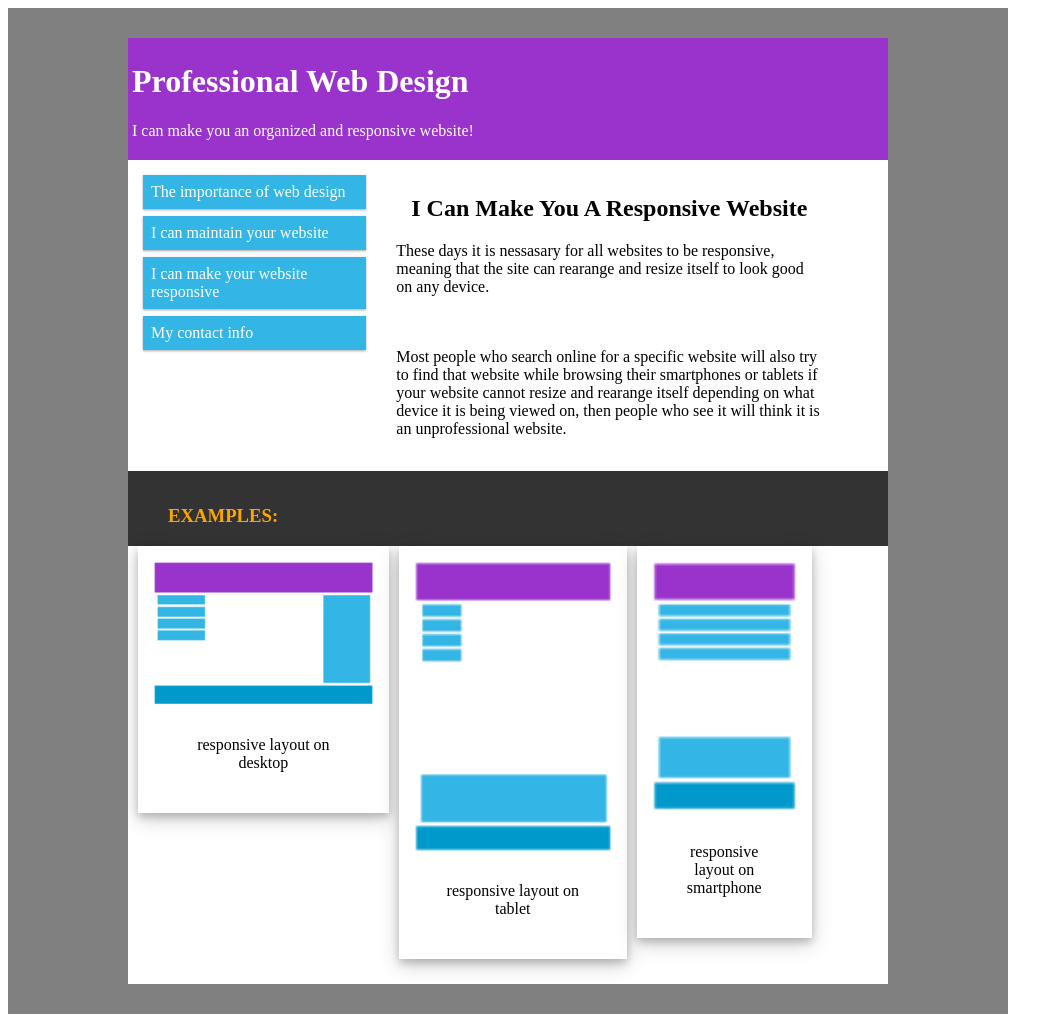
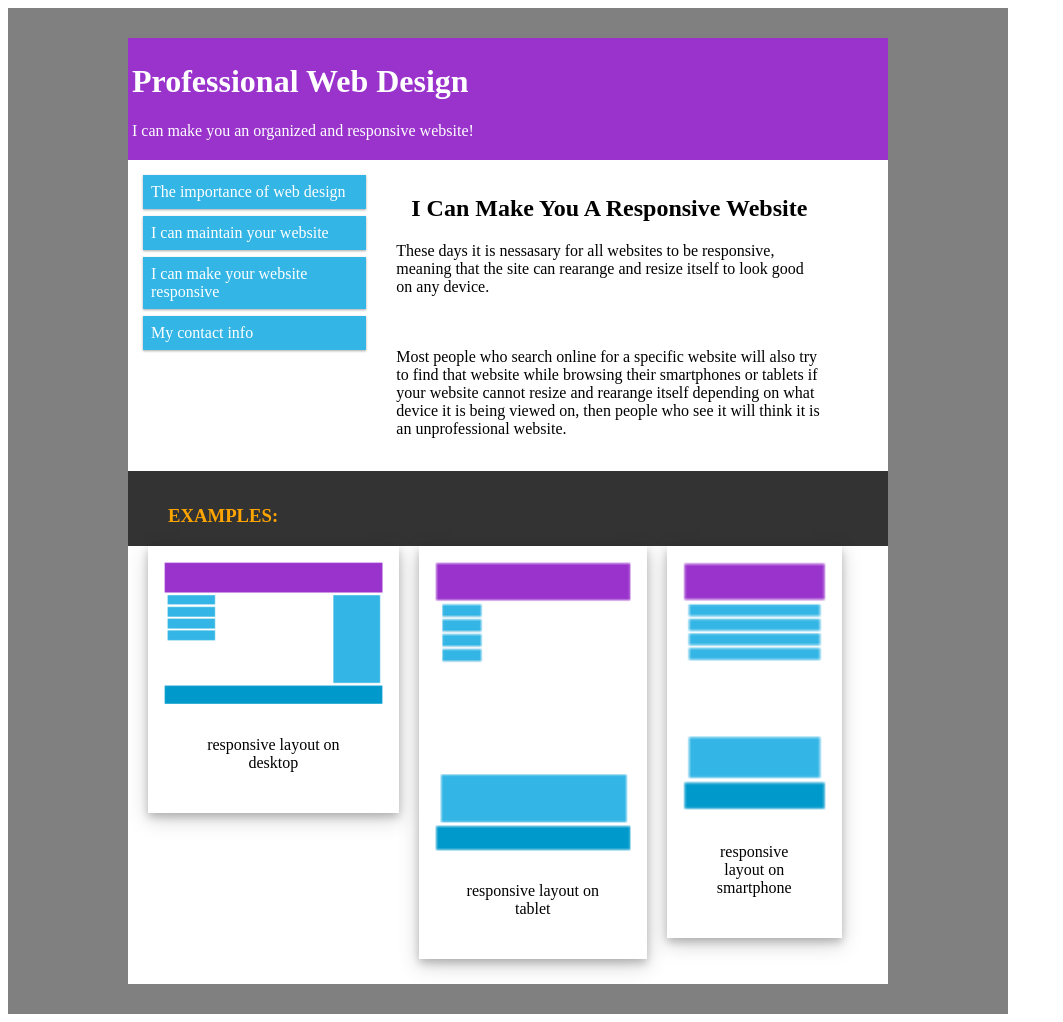
Before and after one commit to kogamikirito/kogamikirito.github.io, a Jekyll site: the page responsive/index.html, which Jekyll copies as it is, in a window 1280 px wide. Shown: the whole page, without its empty margins (0-1063 px from the left). Built offline with Jekyll 4.4.1, drawn with Linux system fonts in a browser that asks for light colours.

Commit message:
Update index.html

```diff
--- a/responsive/index.html
+++ b/responsive/index.html
@@ -95,7 +95,7 @@ div.polaroid {
   background-color: white;
   box-shadow: 0 4px 8px 0 rgba(0, 0, 0, 0.2), 0 6px 20px 0 rgba(0, 0, 0, 0.19);
   margin-bottom: 25px;
-    margin-left:10px;
+    margin-left:20px;
 }
 
    div.tablet {
@@ -103,7 +103,7 @@ div.polaroid {
   background-color: white;
   box-shadow: 0 4px 8px 0 rgba(0, 0, 0, 0.2), 0 6px 20px 0 rgba(0, 0, 0, 0.19);
   margin-bottom: 25px;
-  margin-left:10px;
+  margin-left:20px;
 }
 
 
@@ -112,7 +112,7 @@ div.polaroid {
   background-color: white;
   box-shadow: 0 4px 8px 0 rgba(0, 0, 0, 0.2), 0 6px 20px 0 rgba(0, 0, 0, 0.19);
   margin-bottom: 25px;
-        margin-left:10px;
+        margin-left:20px;
 }
 
 div.container {
```
